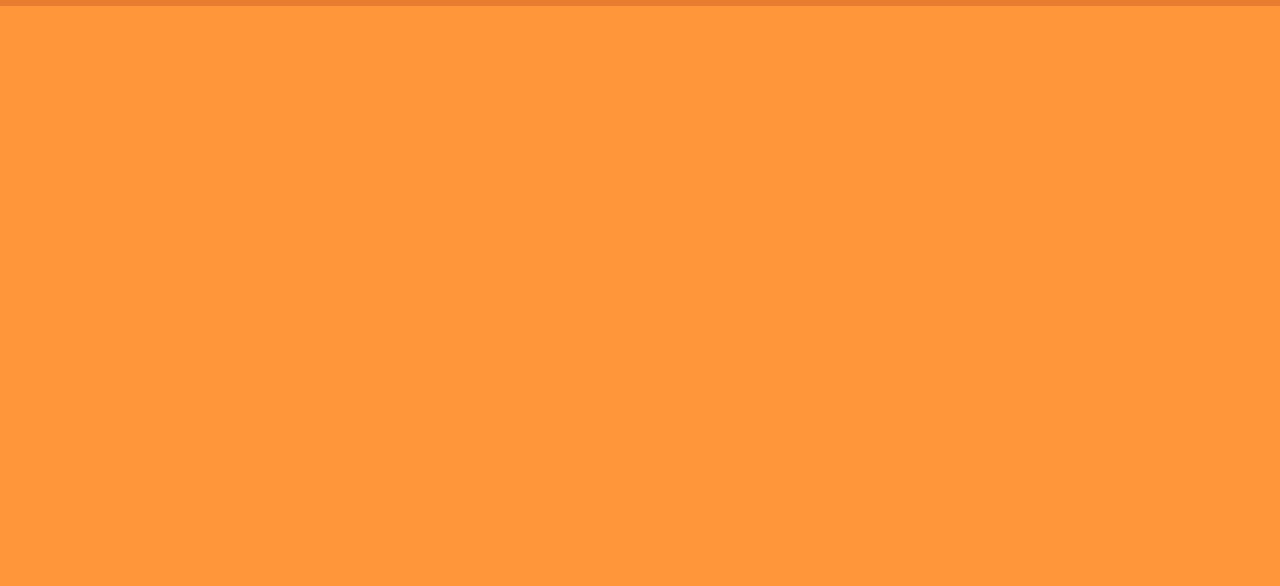
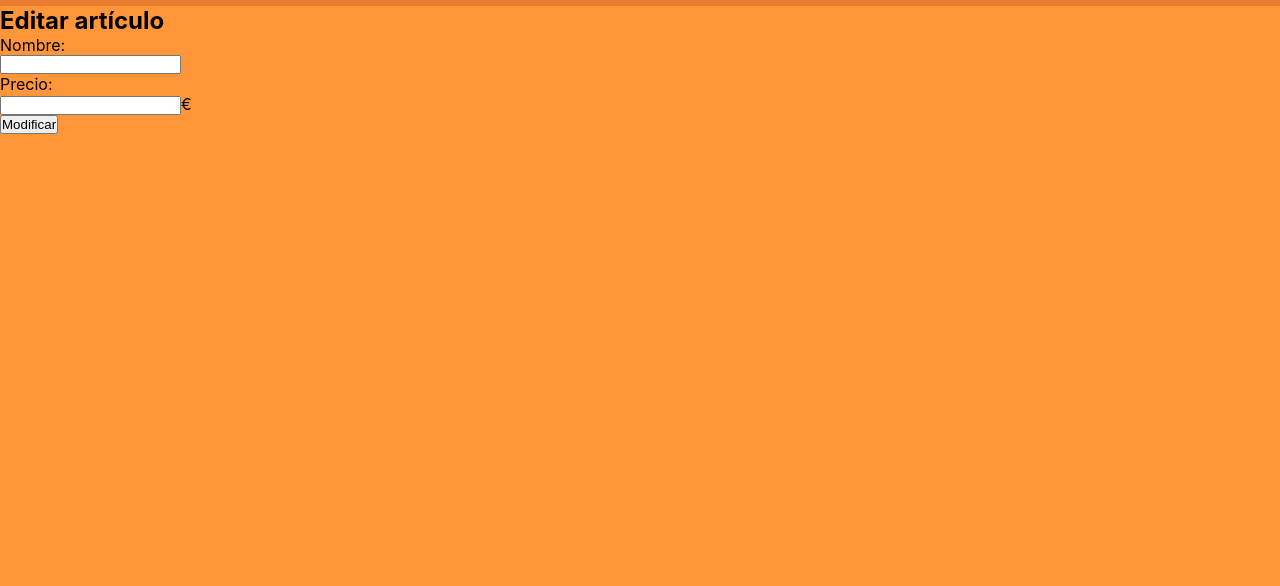
Before and after one commit to DavidPegueroles/w1ch4-david-pegueroles, a plain HTML site: page index2.html in a window 1280 px wide. Shown: the part 214-800 px from the top of the page. Drawn offline with Linux system fonts and the light colour scheme.

Commit message:
Added a section .form with an h2 and forms inside

```diff
--- a/index2.html
+++ b/index2.html
@@ -31,6 +31,30 @@ LOST CODE
         <i class="fas fa-minus-circle banner__symbol"></i>
         <p class="banner__text">2/3 comprados</p>
       </section>
+
+      <section class="form">
+        <h2>Editar artículo</h2>
+
+        <div class="separator">
+          <label for="name">Nombre:</label>
+        </div>
+
+        <div class="separator">
+          <input type="text" name="name" id="name" />
+        </div>
+
+        <div class="separator">
+          <label for="price">Precio:</label>
+        </div>
+
+        <div class="separator">
+          <input type="text" name="price" id="price" />€
+        </div>
+
+        <div class="separator">
+          <button type="submit">Modificar</button>
+        </div>
+      </section>
     </main>
   </body>
 </html>
```
